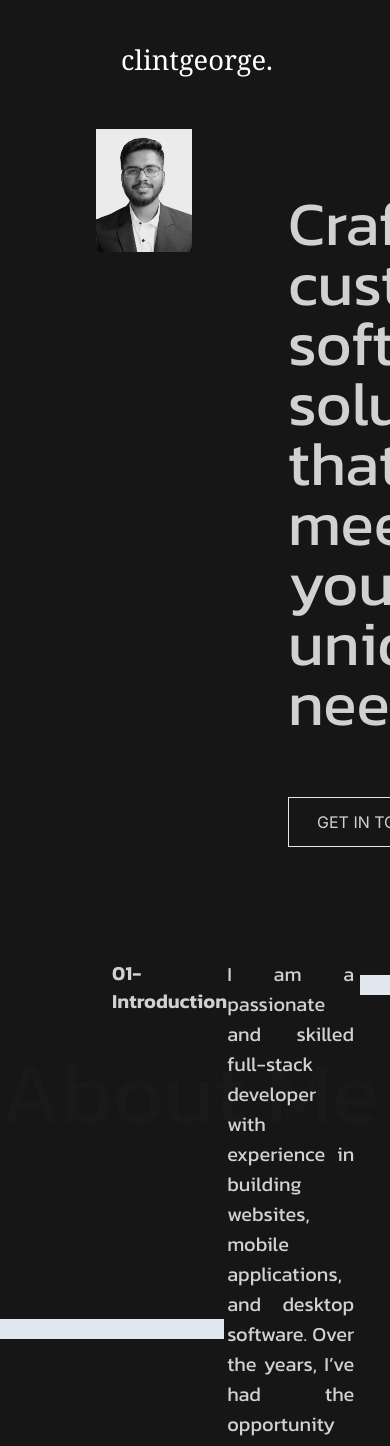
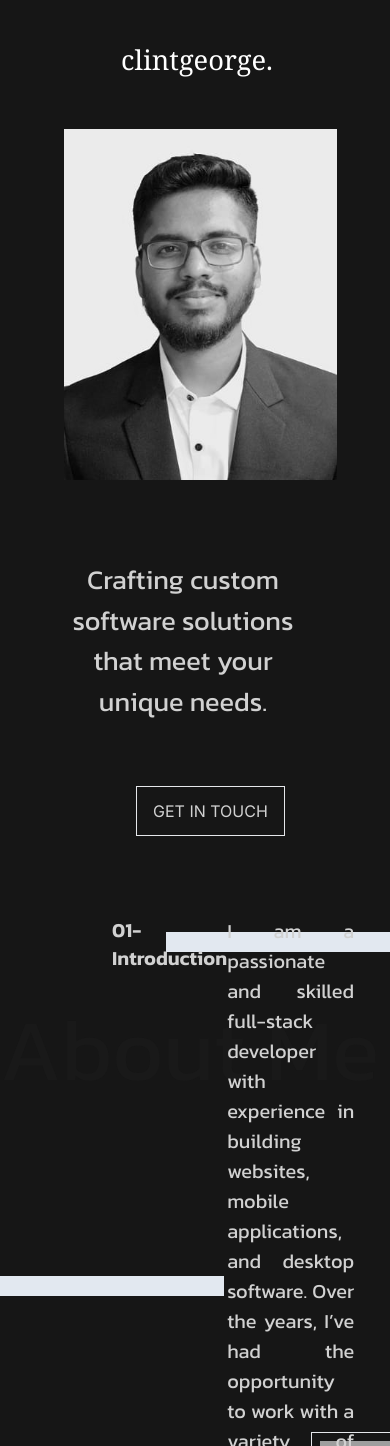
Before and after one commit to iamclintgeorge/Portfolio, a Next.js app: page / in a window 390 px wide. Shown: the top 1446 px of the page. Built offline with nearby package versions, Linux system fonts and the light colour scheme; grey boxes are pictures that could not be loaded; a web font is replaced by a local one.

Commit message:
Made herosec resoponsive for mobile
Signed-off-by: Clint George <clintbgeorge@gmail.com>

```diff
--- a/app/Sections/Herosec.js
+++ b/app/Sections/Herosec.js
@@ -3,22 +3,24 @@ import React from "react";
 const Herosec = () => {
   return (
     <>
-      <div className="flex flex-row">
+      <div className="flex flex-col sm:flex-row">
         <div>
           <img
-            className="w-[85vw] mt-12 ml-24 mr-0 grayscale"
+            className="w-[70vw] ml-16 sm:w-[85vw] mt-12 sm:ml-24 mr-0 grayscale"
             src="/Clintphoto.jpeg"
             alt="Profile Picture"
           />
         </div>
-        <div className="mt-28 ml-48">
-          <p className="text-[62px] font-kanit mr-10 mb-16 leading-[60px]">
+        <div className="mt-20 ml-14 mr-10 sm:mt-28 sm:ml-48">
+          <p className="text-[27px] text-center sm:text-[62px] sm:text-left font-kanit mr-10 mb-16 sm:leading-[60px]">
             Crafting custom software solutions that meet your unique needs.
           </p>
-          <button className=" border py-3 px-7">GET IN TOUCH</button>
-          <div className="mt-32 mb-8 h-5 w-56 bg-slate-200 ml-auto"></div>
+          <button className="border ml-20 py-3 px-4 sm:px-7 sm:ml-0">
+            GET IN TOUCH
+          </button>
         </div>
       </div>
+      <div className="mt-24 sm:mt-32 mb-8 h-5 w-56 bg-slate-200 ml-auto"></div>
     </>
   );
 };
```
